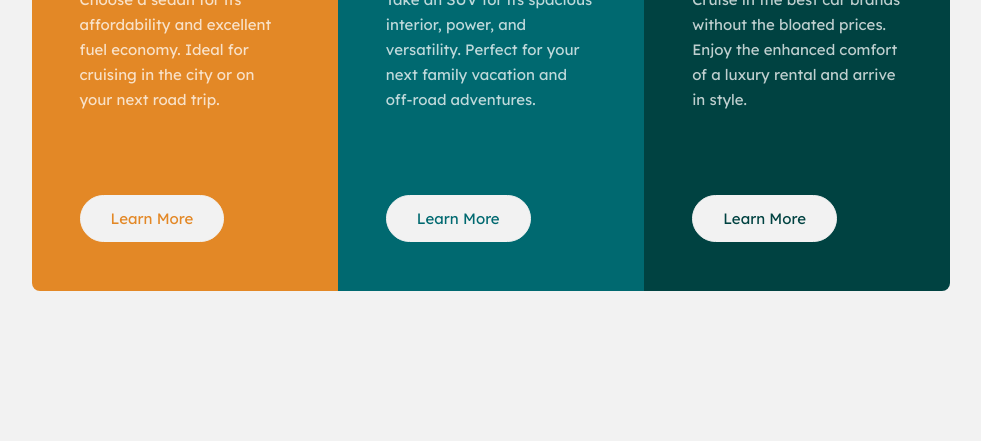
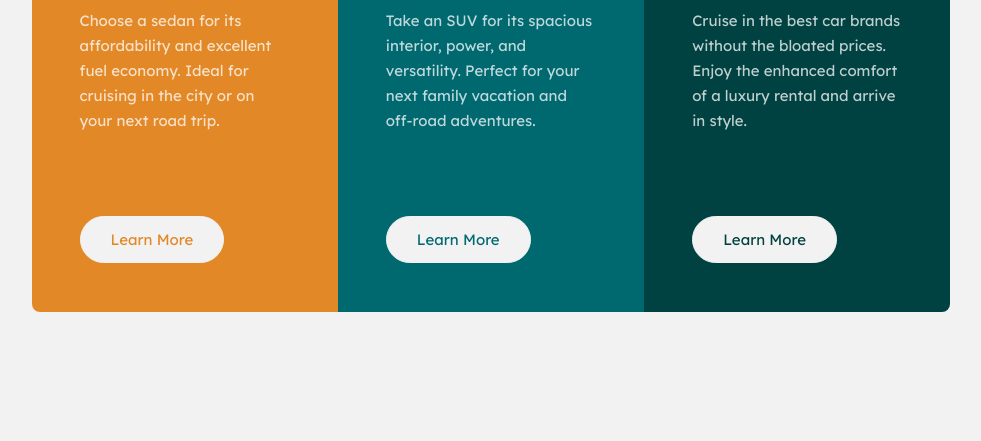
Before and after one commit to complic8-coder/three-column-card, a plain HTML site: page index.html in a window 1280 px wide. Shown: the part 359-800 px from the top of the page, without its empty margins (149-1130 px from the left). Drawn offline with Linux system fonts and the light colour scheme.

Commit message:
Update styles.css

```diff
--- a/styles.css
+++ b/styles.css
@@ -18,19 +18,18 @@
 html,
 body {
     width: 100%;
-    height: 100%;
 }
 
 body {
     background: var(--very-light-gray);
     display: flex;
     justify-content: center;
-    align-items: center;
 }
 
 .card {
     max-width: 919px;
     height: 500px;
+    margin: 171px auto 0;
     display: flex;
 }
 
@@ -108,10 +107,6 @@ body {
 }
 
 @media (max-width: 375px) {
-    body {
-        display: block; /* enables scroll */
-    }
-
     .card {
         width: 327px;
         margin: 5.5rem 0;
```
